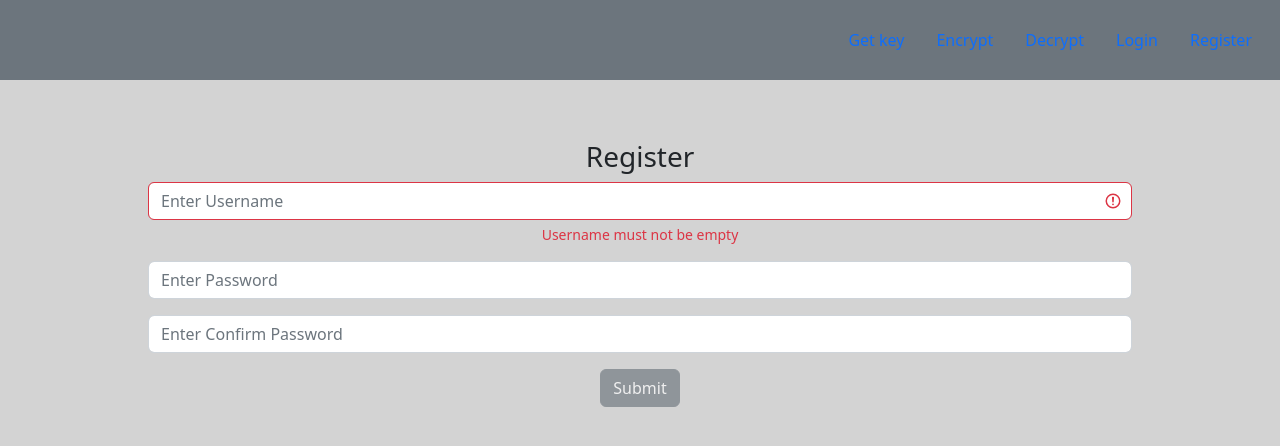
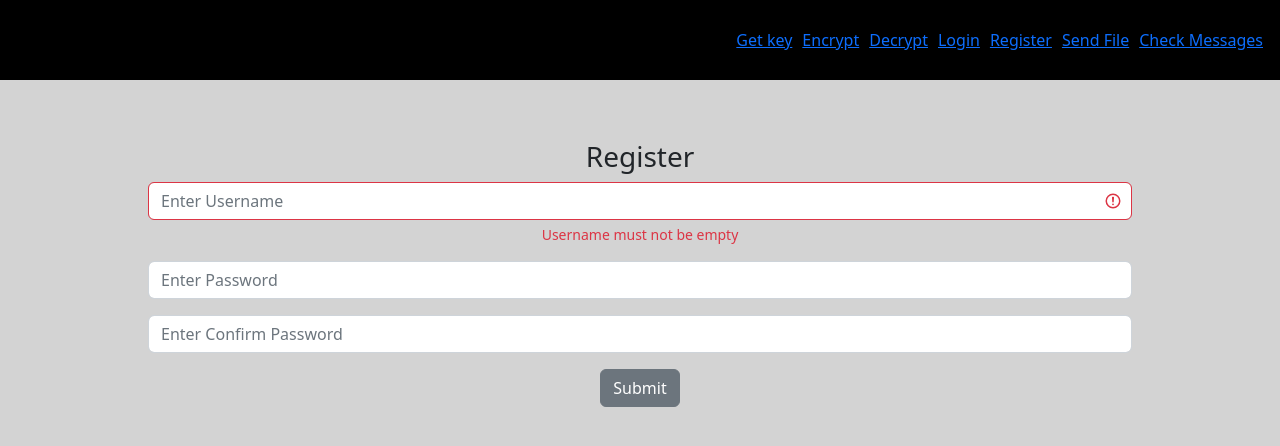
Before and after one commit to avrbovsky/canteen, a React (Create React App) app: page /register in a window 1280 px wide. Shown: the top 446 px of the page. Built offline with nearby package versions, Linux system fonts and the light colour scheme.

Commit message:
Added endpoints and context,...

```diff
--- a/package.json
+++ b/package.json
@@ -15,6 +15,7 @@
     "buffer": "^6.0.3",
     "js-sha256": "^0.9.0",
     "react": "^18.2.0",
+    "react-axios": "^2.0.6",
     "react-dom": "^18.2.0",
     "react-router-dom": "^6.4.2",
     "react-scripts": "5.0.1",
--- a/src/components/Header.tsx
+++ b/src/components/Header.tsx
@@ -1,39 +1,50 @@
 import { useContext } from "react";
-import { Navbar, NavbarBrand, Nav, NavItem, NavLink } from "reactstrap";
+import { Link } from "react-router-dom";
+import { Navbar, NavbarBrand, Nav, NavItem, Button } from "reactstrap";
 import { UserContext } from "../contexts/UserContext";
 
 export const Header = (): JSX.Element => {
-  const { currentUser } = useContext(UserContext);
+  const { currentUser, setCurrentUser } = useContext(UserContext);
+
+  const handleLogoutClicked = () => {
+    setCurrentUser(undefined);
+  };
+
   return (
     <div>
-      <Navbar color="secondary" style={{ height: "10vh" }}>
+      <Navbar color="black" style={{ height: "10vh" }}>
         <NavbarBrand />
         <Nav>
-          <NavItem>
-            <NavLink href="/get-key">Get key</NavLink>
+          <NavItem style={{ margin: 5 }}>
+            <Link to="/get-key">Get key</Link>
           </NavItem>
-          <NavItem>
-            <NavLink href="/">Encrypt</NavLink>
+          <NavItem style={{ margin: 5 }}>
+            <Link to="/">Encrypt</Link>
           </NavItem>
-          <NavItem>
-            <NavLink href="/decrypt">Decrypt</NavLink>
+          <NavItem style={{ margin: 5 }}>
+            <Link to="/decrypt">Decrypt</Link>
           </NavItem>
-          <NavItem>
-            <NavLink href="/login">Login</NavLink>
-          </NavItem>
-          <NavItem>
-            <NavLink href="/register">Register</NavLink>
-          </NavItem>
-          {currentUser && (
-            <NavItem>
-              <NavLink href="/send_file">Send File</NavLink>
+          {!currentUser && (
+            <NavItem style={{ margin: 5 }}>
+              <Link to="/login">Login</Link>
             </NavItem>
           )}
-          {currentUser && (
-            <NavItem>
-              <NavLink href="/check_messages">Check Messages</NavLink>
+          {!currentUser && (
+            <NavItem style={{ margin: 5 }}>
+              <Link to="/register">Register</Link>
             </NavItem>
           )}
+          {true && (
+            <NavItem style={{ margin: 5 }}>
+              <Link to="/send_file">Send File</Link>
+            </NavItem>
+          )}
+          {true && (
+            <NavItem style={{ margin: 5 }}>
+              <Link to="/check_messages">Check Messages</Link>
+            </NavItem>
+          )}
+          {currentUser && <Button onClick={handleLogoutClicked}>Logout</Button>}
         </Nav>
       </Navbar>
     </div>
--- a/src/components/SendFileBox.tsx
+++ b/src/components/SendFileBox.tsx
@@ -2,6 +2,7 @@ import React, { useEffect, useState } from "react";
 import { Button, Input, Spinner } from "reactstrap";
 import { url } from "../config";
 import { user } from "../types";
+import axios from "axios";
 
 type options = {
   label: string;
@@ -15,15 +16,12 @@ export const SendFileBox: React.FC = () => {
   const [fileUploading, setFileUploading] = useState<boolean>(false);
 
   useEffect(() => {
-    fetch(`${url}/api/users`)
-      .then((response) => response.json())
-      .then((result: user[]) => {
-        const options = result.map((user) => {
-          return { value: "" + user.id, label: user.login };
-        });
-        setOptions(options);
-      })
-      .catch((error) => console.log("error", error));
+    axios.get(`${url}/api/user`).then((response) => {
+      const options = response.data.map((user: user) => {
+        return { value: "" + user.id, label: user.login };
+      });
+      setOptions(options);
+    });
   }, []);
 
   const handleFileSelect = (e: React.ChangeEvent<HTMLInputElement>): void => {
--- a/src/config.ts
+++ b/src/config.ts
@@ -1 +1,2 @@
-export const url = "http://147.175.121.185:9090";
+// export const url = "http://147.175.121.185:9090";
+export const url = "http://localhost:8080";
--- a/src/contexts/UserContext.tsx
+++ b/src/contexts/UserContext.tsx
@@ -7,8 +7,8 @@ type context = {
 };
 
 export const UserContext = createContext<context>({
-  setCurrentUser: () => undefined,
   currentUser: undefined,
+  setCurrentUser: () => {},
 });
 
 type Props = {
@@ -17,7 +17,10 @@ type Props = {
 
 export const UserProvider = ({ children }: Props) => {
   const [currentUser, setCurrentUser] = useState<user | undefined>();
-  const value = { currentUser, setCurrentUser };
 
-  return <UserContext.Provider value={value}>{children}</UserContext.Provider>;
+  return (
+    <UserContext.Provider value={{ currentUser, setCurrentUser }}>
+      {children}
+    </UserContext.Provider>
+  );
 };
--- a/src/pages/LoginPage.tsx
+++ b/src/pages/LoginPage.tsx
@@ -10,7 +10,7 @@ export const LoginPage = () => {
   const { setCurrentUser } = useContext(UserContext);
 
   const handleLogin = () => {
-    fetch(`${url}/login`, {
+    fetch(`${url}/api/login`, {
       method: "POST",
       body: JSON.stringify({
         login: username,
--- a/src/pages/RegisterPage.tsx
+++ b/src/pages/RegisterPage.tsx
@@ -1,6 +1,8 @@
-import { useState, useEffect } from "react";
+import { useState, useEffect, useContext } from "react";
 import { Input, Button, Form, FormGroup, FormFeedback } from "reactstrap";
 import { url } from "../config";
+import { UserContext } from "../contexts/UserContext";
+import { user } from "../types";
 import { checkCompromisedPassword } from "./utils";
 
 export const RegisterPage = () => {
@@ -10,6 +12,9 @@ export const RegisterPage = () => {
   const [invalidPassword, setInvalidPassword] = useState<boolean>(false);
   const [leakedPassword, setLeakePassword] = useState<boolean>(false);
   const requiredLength = 8;
+  const { setCurrentUser, currentUser } = useContext(UserContext);
+
+  console.log(currentUser);
 
   useEffect(() => {
     if (password) {
@@ -21,27 +26,34 @@ export const RegisterPage = () => {
         !/[ `!@#$%^&*()_+\-=\]{};':"\\|,.<>?~]/.test(password);
       setInvalidPassword(invalid);
 
-      const getData = setTimeout(() => {
-        checkCompromisedPassword(password, setLeakePassword);
-      }, 1500);
+      // const getData = setTimeout(() => {
+      //   checkCompromisedPassword(password, setLeakePassword);
+      // }, 1500);
 
-      return () => clearTimeout(getData);
+      // return () => clearTimeout(getData);
     }
   }, [password]);
 
   const handleRegister = () => {
-    fetch(`${url}/registration`, {
+    fetch(`${url}/api/registration`, {
       method: "POST",
       body: JSON.stringify({
         login: username,
         password: password,
       }),
       headers: {
-        "Content-type": "application/json; charset=UTF-8",
+        "Content-Type": "application/json; charset=UTF-8",
       },
     })
-      .then((response) => response.json())
-      .then((result) => {})
+      .then((response) => response)
+      .then((result) => {
+        fetch(`${url}/api/user/${username}`)
+          .then((response) => response.json())
+          .then((result: user) => {
+            setCurrentUser(result);
+          })
+          .catch((error) => console.log("error", error));
+      })
       .catch((error) => console.log("error", error));
   };
 
@@ -66,7 +78,7 @@ export const RegisterPage = () => {
             onChange={(e) => setUsername(e.currentTarget.value)}
             required
             invalid={username?.length === 0}
-          ></Input>
+          />
           <FormFeedback>Username must not be empty</FormFeedback>
         </FormGroup>
         <FormGroup>
@@ -78,7 +90,7 @@ export const RegisterPage = () => {
             onChange={(e) => setPassword(e.currentTarget.value)}
             required
             invalid={invalidPassword}
-          ></Input>
+          />
           <FormFeedback>
             The password must have at least 8 characters, contain numbers, upper
             and lower case letters and special characters
@@ -96,18 +108,18 @@ export const RegisterPage = () => {
             onChange={(e) => setConfirmPassword(e.currentTarget.value)}
             required
             invalid={confirmPassword !== password}
-          ></Input>
+          />
           <FormFeedback>Passwords must match</FormFeedback>
         </FormGroup>
         <Button
           onClick={handleRegister}
-          disabled={
-            invalidPassword ||
-            password !== confirmPassword ||
-            leakedPassword ||
-            !password ||
-            !username
-          }
+          // disabled={
+          //   invalidPassword ||
+          //   password !== confirmPassword ||
+          //   leakedPassword ||
+          //   !password ||
+          //   !username
+          // }
         >
           Submit
         </Button>
--- a/src/pages/SendFilePage.tsx
+++ b/src/pages/SendFilePage.tsx
@@ -1,7 +1,12 @@
+import { useContext } from "react";
 import { SendFileBox } from "../components/SendFileBox";
+import { UserContext } from "../contexts/UserContext";
 
 const title = "SEND FILE TO A USER";
 export const SendFilePage = () => {
+  const { currentUser } = useContext(UserContext);
+  console.log(currentUser);
+
   return (
     <div
       style={{
```
Also changed, not shown: src/App.tsx (+4 -5 lines), src/components/MessageTable.tsx (+40 -13 lines), 2 other files (tests, documents, lock files or other folders).
